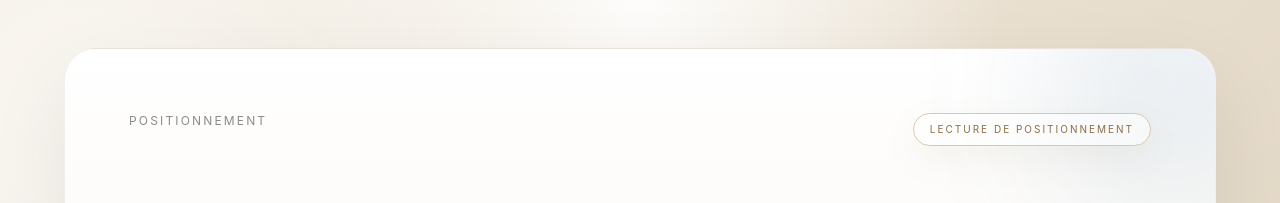
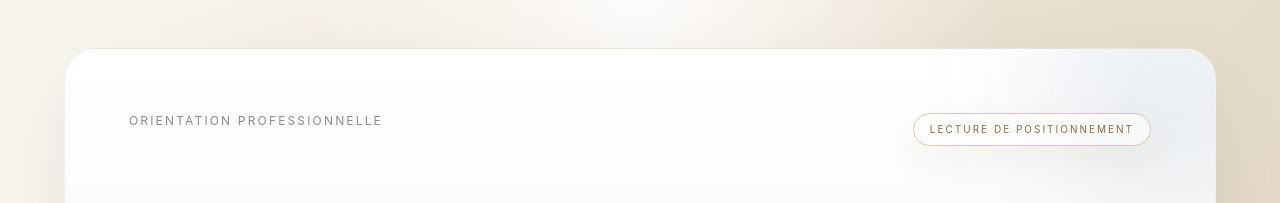
Before and after one commit to arnaudcrestey/POINT-ENTREE-HUB, a Next.js app: page / in a window 1280 px wide. Shown: the top 203 px of the page. Built offline with nearby package versions, Linux system fonts and the light colour scheme.

Commit message:
Update signature.tsx

```diff
--- a/components/signature.tsx
+++ b/components/signature.tsx
@@ -1,7 +1,7 @@
 export function Signature() {
   return (
     <p className="text-xs tracking-[0.18em] text-black/45 uppercase">
-      Positionnement
+      Orientation Professionnelle
     </p>
   );
 }
```
